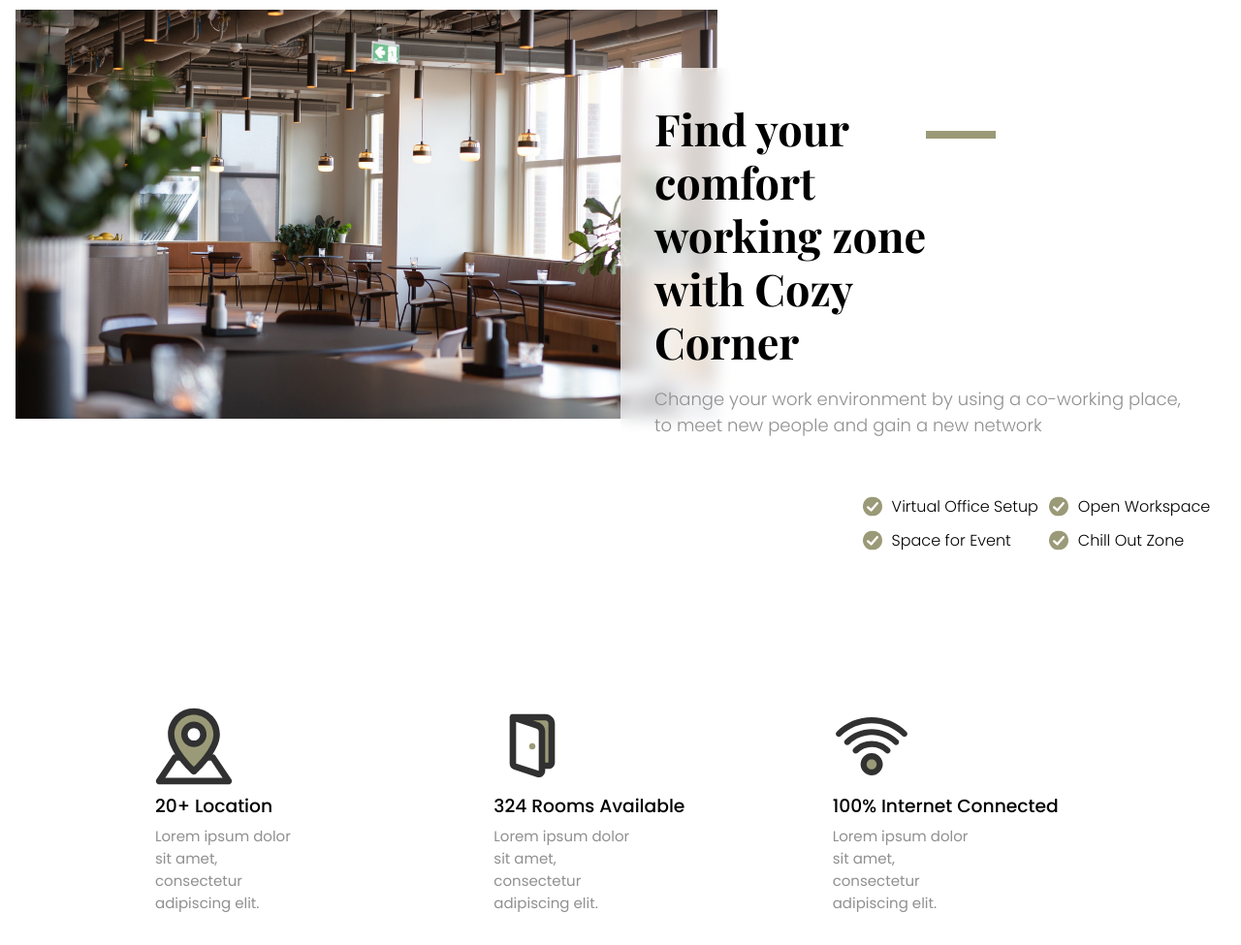
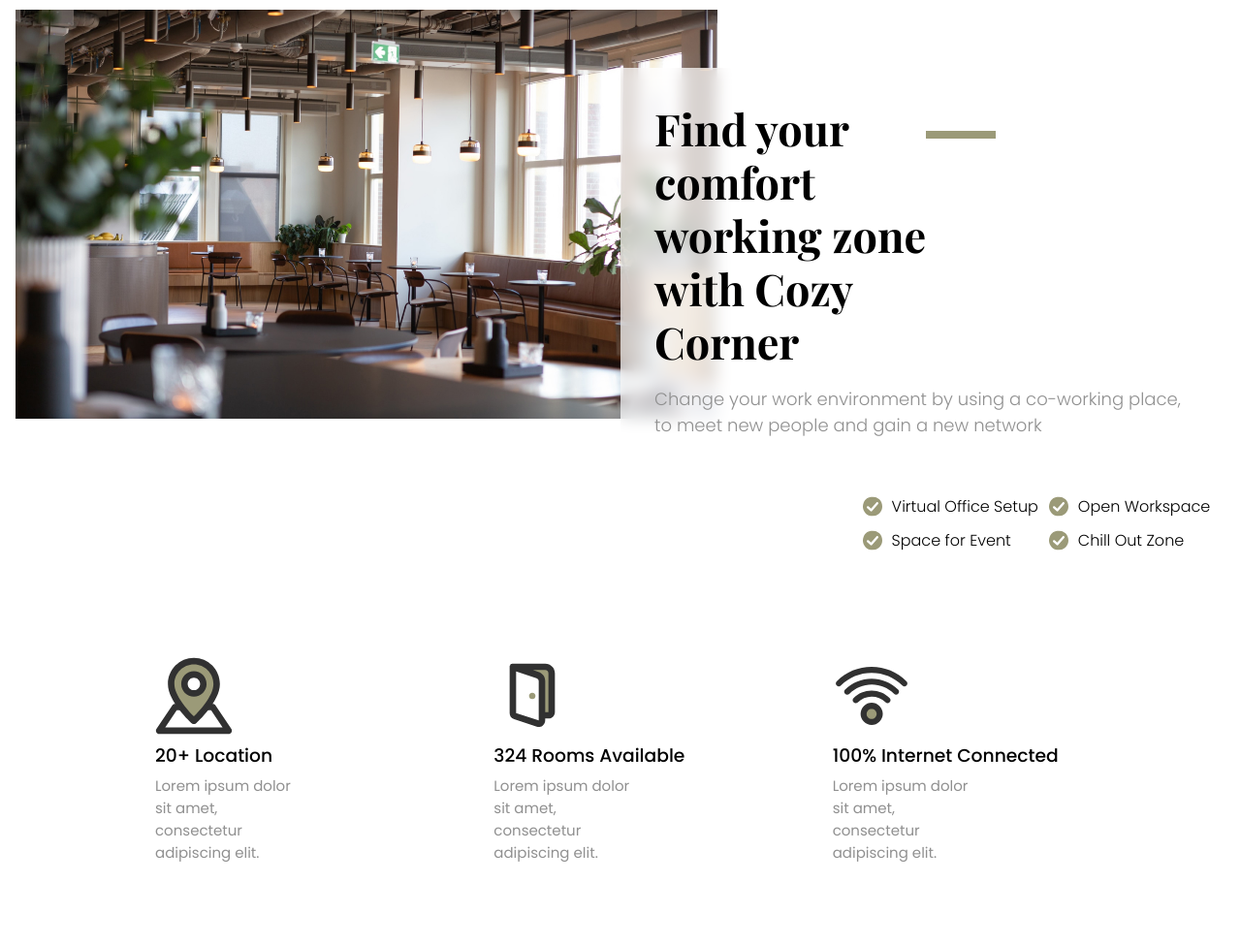
Before and after one commit to alvarobarrenadev/coworking-space, a website built with Vite: page index.html in a window 1280 px wide. Shown: the part 99-1074 px from the top of the page at 97% size. After the commit the page ends 1022 px from the top, so only its background shows below. Built offline with nearby package versions, Linux system fonts and the light colour scheme; a web font is replaced by a local one.

Commit message:
Ajustar el padding en la sección Hero para mejorar el diseño

```diff
--- a/css/styles.css
+++ b/css/styles.css
@@ -110,7 +110,7 @@ section.hero {
     background-position: top left;
     background-size: 58%;
     padding-top: 60px;
-    padding-bottom: 60px;
+    padding-bottom: 0px;
 }
 
 .hero__content {
@@ -182,7 +182,7 @@ section.hero {
     gap: 24px;
     margin-left: auto;
     margin-right: auto;
-    padding: 32px;
+    padding: 40px;
     padding-bottom: 0;
 }
 
```
